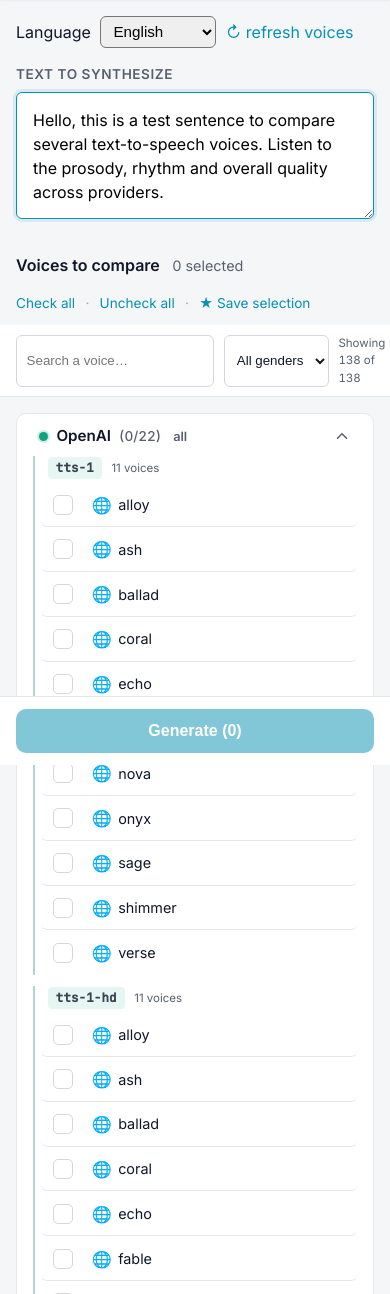
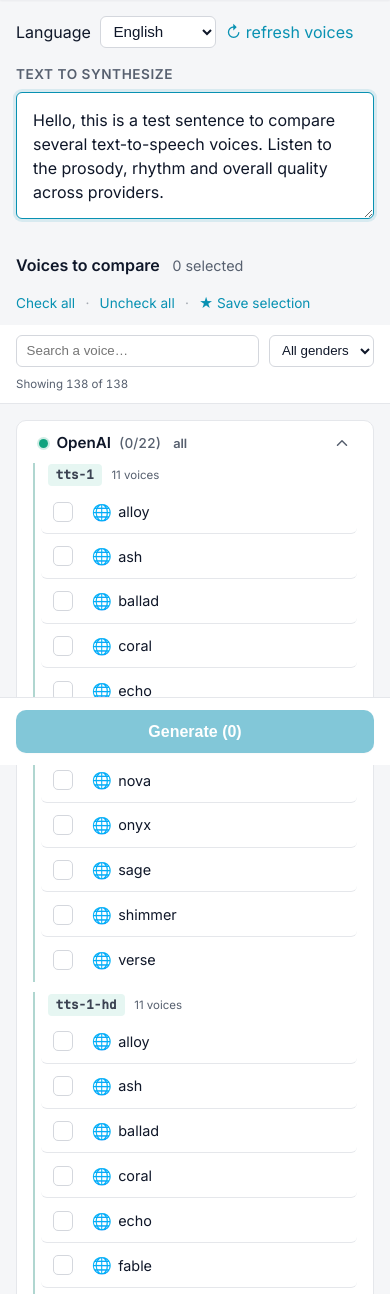
Before and after one commit to AcudoDev/tts-box, a FastAPI app: page / in a window 390 px wide. Shown: the part 79-1373 px from the top of the page. Run offline with FastAPI, Linux system fonts and the light colour scheme; data that the repository does not hold is empty; some libraries are stand-ins or nearby versions.

Commit message:
fix(ui): visual QA — dark-mode form controls + mobile toolbar overflow
Caught by post-build visual QA (light/dark x mobile/desktop) that the blind build agents couldn't see:
- Set color-scheme per theme on :root so native controls (select, scrollbars) follow the manual theme; the language <select> was rendering white in dark mode.
- textarea was missing color:var(--fg) -> black text on the dark surface; now readable.
- .lang-row select had no bg/color/border -> themed it like the toolbar select.
- .voices-toolbar now flex-wraps so the 'Showing N of M' span (flex-basis:100%) drops to its own line on phones instead of causing a 2px horizontal scroll.
Also refreshed docs/screenshot.png with the redesigned UI.

Co-Authored-By: Claude Opus 4.8 <noreply@anthropic.com>

```diff
--- a/app/static/style.css
+++ b/app/static/style.css
@@ -46,6 +46,9 @@
   /* ── Layout ───────────────────────────────────────────────────── */
   --gutter: var(--space-4); /* 1rem mobile → 1.5rem @600 → 2rem @960 */
 
+  /* Native form controls / scrollbars follow the active theme. */
+  color-scheme: light;
+
   /* ── Semantic role tokens · LIGHT ─────────────────────────────── */
   --bg: #f5f6f8;
   --surface: #ffffff;
@@ -84,6 +87,7 @@
 /* ── Semantic role tokens · DARK (blue-gray ink, not pure black) ── */
 @media (prefers-color-scheme: dark) {
   :root:not([data-theme="light"]) {
+    color-scheme: dark;
     --bg: #0d1117;
     --surface: #161b22;
     --surface-2: #1c222b;
@@ -118,6 +122,7 @@
 
 /* ── Manual theme override (toggle) — always wins over OS preference ── */
 [data-theme="light"] {
+  color-scheme: light;
   --bg: #f5f6f8;
   --surface: #ffffff;
   --surface-2: #f9fafb;
@@ -146,6 +151,7 @@
 }
 
 [data-theme="dark"] {
+  color-scheme: dark;
   --bg: #0d1117;
   --surface: #161b22;
   --surface-2: #1c222b;
@@ -338,6 +344,7 @@ textarea {
   border-radius: var(--radius);
   resize: vertical;
   background: var(--surface);
+  color: var(--fg);
   transition: border-color 120ms, box-shadow 120ms;
 }
 textarea:focus {
@@ -736,12 +743,13 @@ label.preset input[type="checkbox"]:disabled {
 #voices { padding-bottom: 4.5rem; }
 
 .lang-row { display: flex; align-items: center; gap: .6rem; margin-bottom: 1rem; }
-.lang-row select { padding: .35rem .5rem; border-radius: 6px; }
+.lang-row select { padding: .35rem .5rem; border-radius: var(--radius-sm); border: 1px solid var(--border-strong); background: var(--surface); color: var(--fg); }
 
 /* Sticky top filter bar — rides the top edge while the voice list scrolls.
    Solid surface (+ side padding/negative margin) so rows don't show through. */
 .voices-toolbar {
   display: flex;
+  flex-wrap: wrap;
   gap: .6rem;
   position: sticky;
   top: 0;
```
Also changed, not shown: 1 other file.
